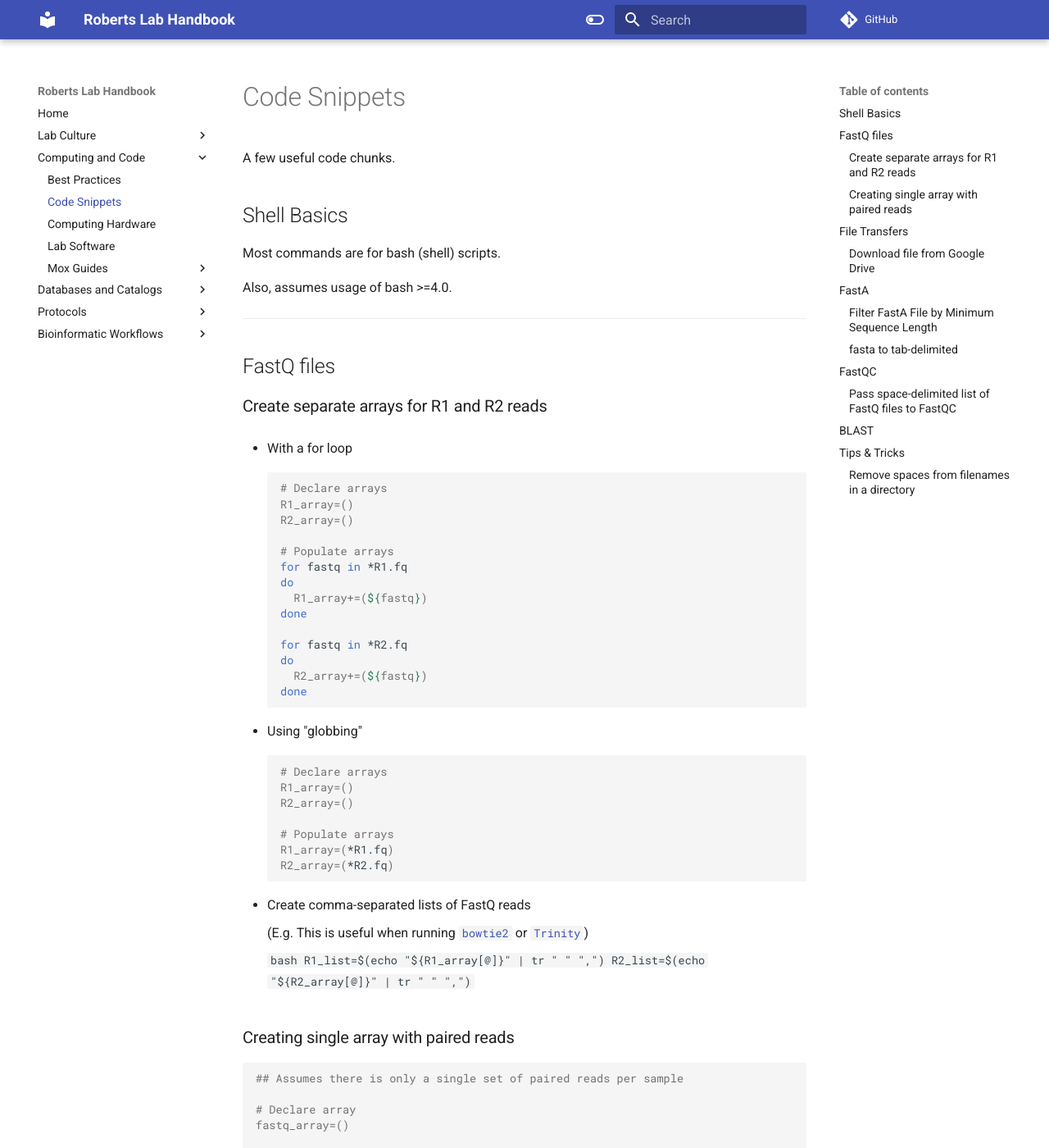
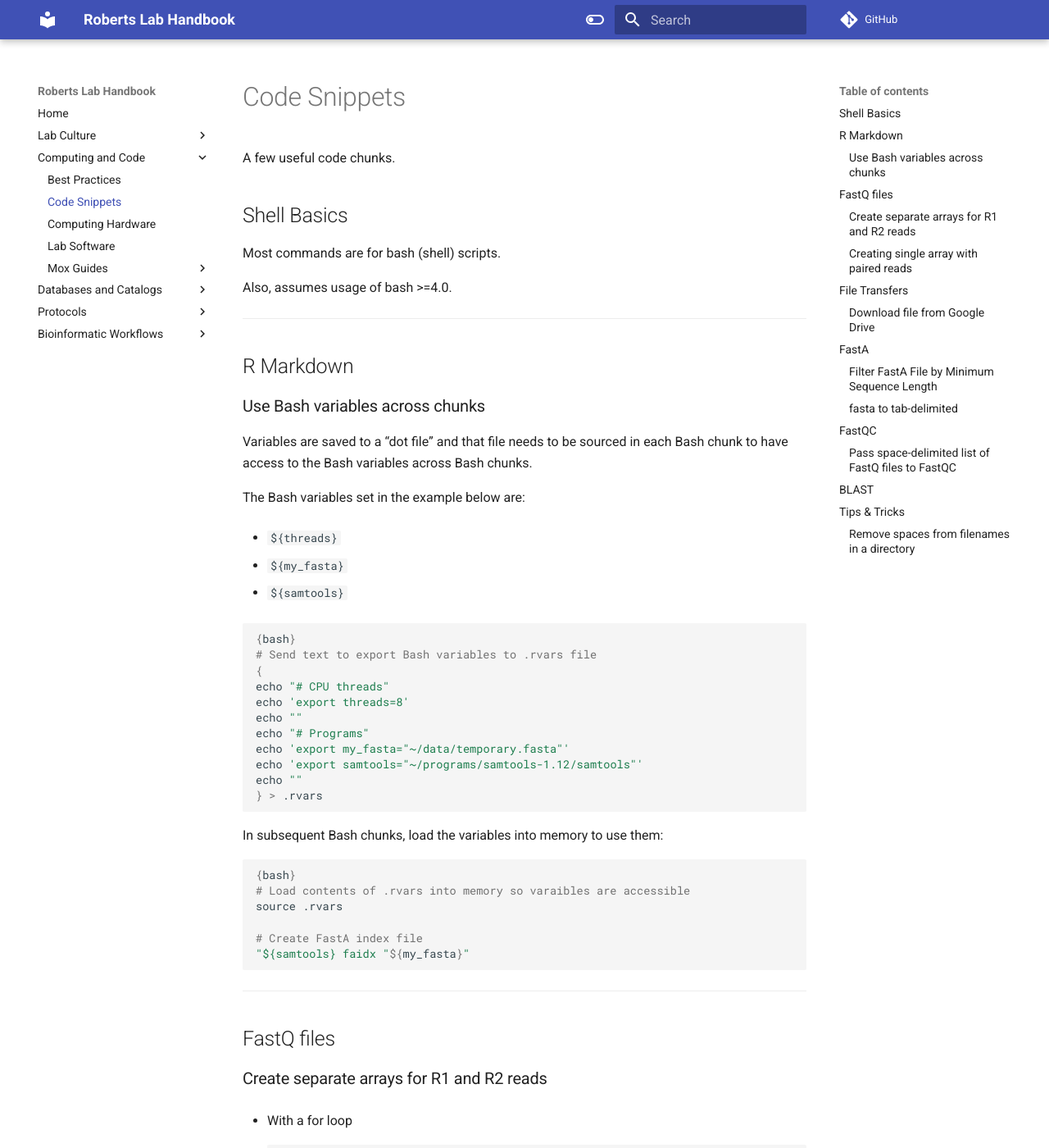
Before and after one commit to RobertsLab/resources, an MkDocs documentation site: the page built from docs/code_Snippets.md, in a window 1280 px wide and 1400 px high. Shown: the whole window at 82% size. Built offline with MkDocs 1.6.1 and Material for MkDocs 9.7.7, drawn with Linux system fonts in a browser that asks for light colours; comment, search, counter and statistics services are not loaded.

Commit message:
add Rmarkdown Bash chunk variables example

````diff
--- a/docs/code_Snippets.md
+++ b/docs/code_Snippets.md
@@ -5,6 +5,48 @@ A few useful code chunks.
 Most commands are for bash (shell) scripts.
 
 Also, assumes usage of bash >=4.0.
+
+---
+
+
+## R Markdown
+
+### Use Bash variables across chunks
+
+Variables are saved to a “dot file” and that file needs to be sourced in each Bash chunk to have access to the Bash variables across Bash chunks.
+
+The Bash variables set in the example below are:
+
+- `${threads}`
+
+- `${my_fasta}`
+
+- `${samtools}`
+
+```R
+{bash}
+# Send text to export Bash variables to .rvars file
+{
+echo "# CPU threads"
+echo 'export threads=8'
+echo ""
+echo "# Programs"
+echo 'export my_fasta="~/data/temporary.fasta"'
+echo 'export samtools="~/programs/samtools-1.12/samtools"'
+echo ""
+} > .rvars
+```
+
+In subsequent Bash chunks, load the variables into memory to use them:
+
+```R
+{bash}
+# Load contents of .rvars into memory so varaibles are accessible
+source .rvars
+
+# Create FastA index file
+"${samtools} faidx "${my_fasta}"
+```
 
 ---
 
````
